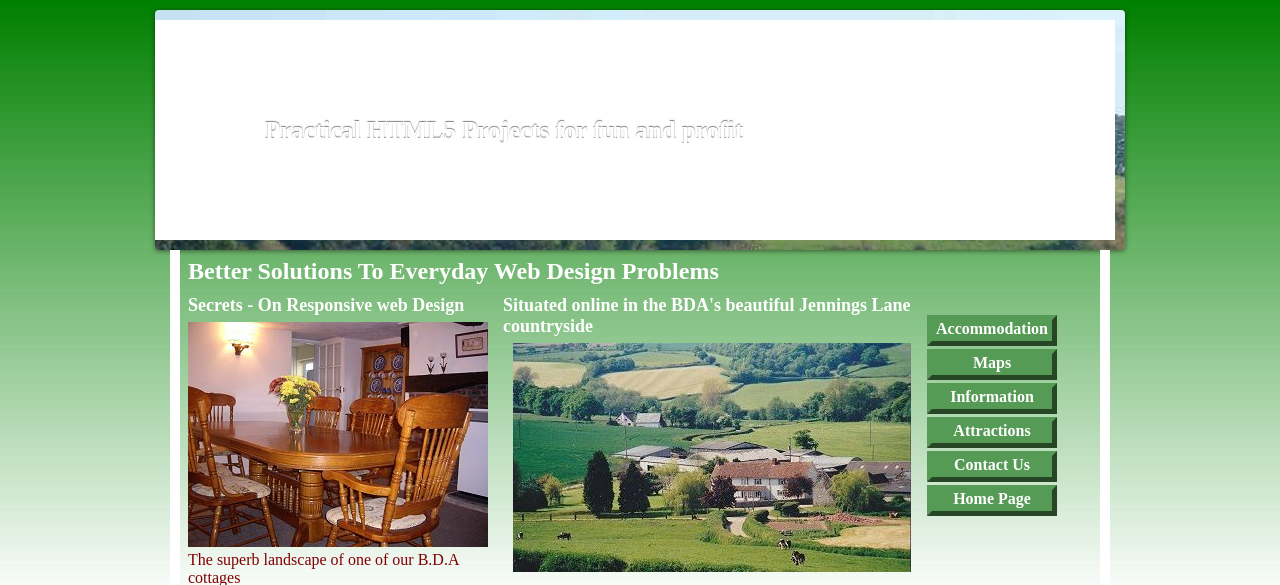
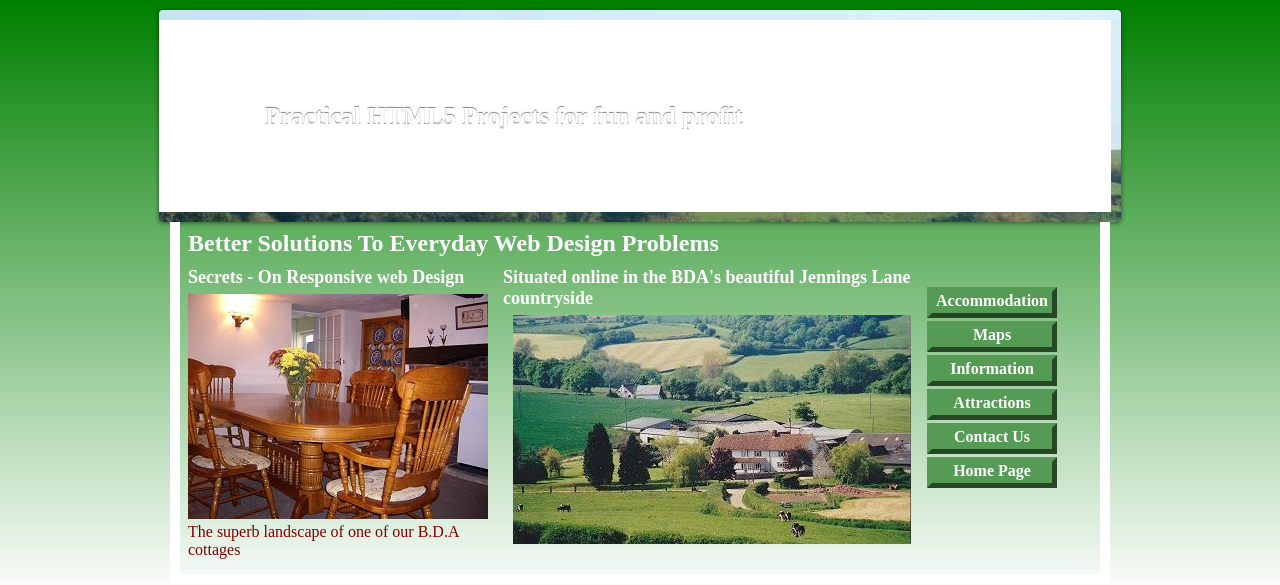
Before and after one commit to orrisb/orrisb.github.io, a PHP site: page / in a window 1280 px wide. Shown: the top 585 px of the page. Run offline with PHP 8.4, Linux system fonts and the light colour scheme.

Commit message:
file update

```diff
--- a/HTML5-style-2.css
+++ b/HTML5-style-2.css
@@ -8,10 +8,9 @@ body { background:#FFF url(green-grad.jpg) repeat-x; margin: auto;
 header, footer, section, article, nav { display:block;
 }
 /*remove the # from #header*/
-header {width:920px; height:180px; /* padding:0; border:10px white solid; */ background: linear-gradient(white, white) padding-box, url(header3.jpg) border-box 0 / cover; margin:10px auto;
+header {width:920px; height:180px;  padding:0; border:10px white solid;  background: linear-gradient(white, white) padding-box, url(header3.jpg) border-box 0 / cover; margin:10px auto;
      border: 1em solid transparent;
-     padding: 1em;
-
+     padding: .3em .8em;
      border-radius: .2em;
      box-shadow: 0 .05em .25em rgba(0,0,0,.5);
      color: white;
@@ -23,7 +22,8 @@ header {width:920px; height:180px; /* padding:0; border:10px white solid; */ bac
 }
 h1 { font-size:125%; color :white; position: relative; left:90px; top: 55px; width:480px;
 }
-#rosette { position:relative; left:750px; top:5px; }
+#rosette { position:relative; left:750px; top:5px;
+}
 #content { background-color:transparent; border-left:10px white solid; border-right:10px white solid;
 border-bottom:10px white solid; width: 904px; margin-top:-10px; margin-left:auto; margin-right:auto; padding:8px; font-size:medium; color:maroon;
 }
@@ -39,9 +39,10 @@ h3 { font-size:large; color:white; margin:0 0 6px 0;
 }
 .button { position: relative;
      /* text color, paddings, e.t.c. /                                       */
-        }
+     }
+
 /*set nav block position and width*/
-nav { margin:10px 30px 0 10px; width:135px; float:right;
+          nav { margin:10px 30px 0 10px; width:135px; float:right;
 }
 nav ul { margin:10px 0 10px 0; width:135px; float:right;
 }
```
